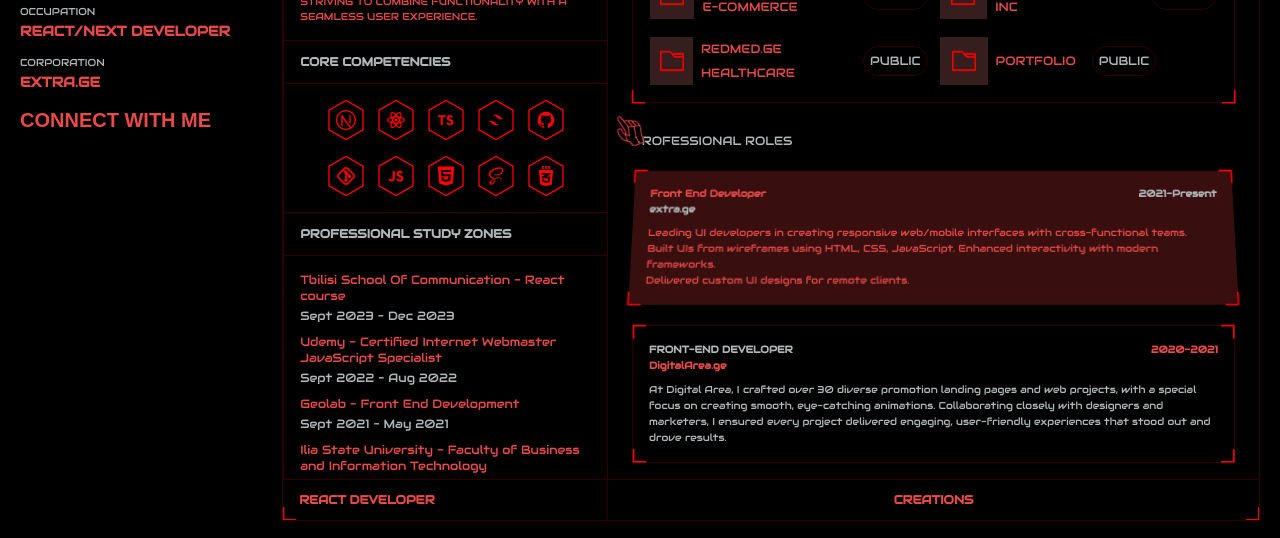
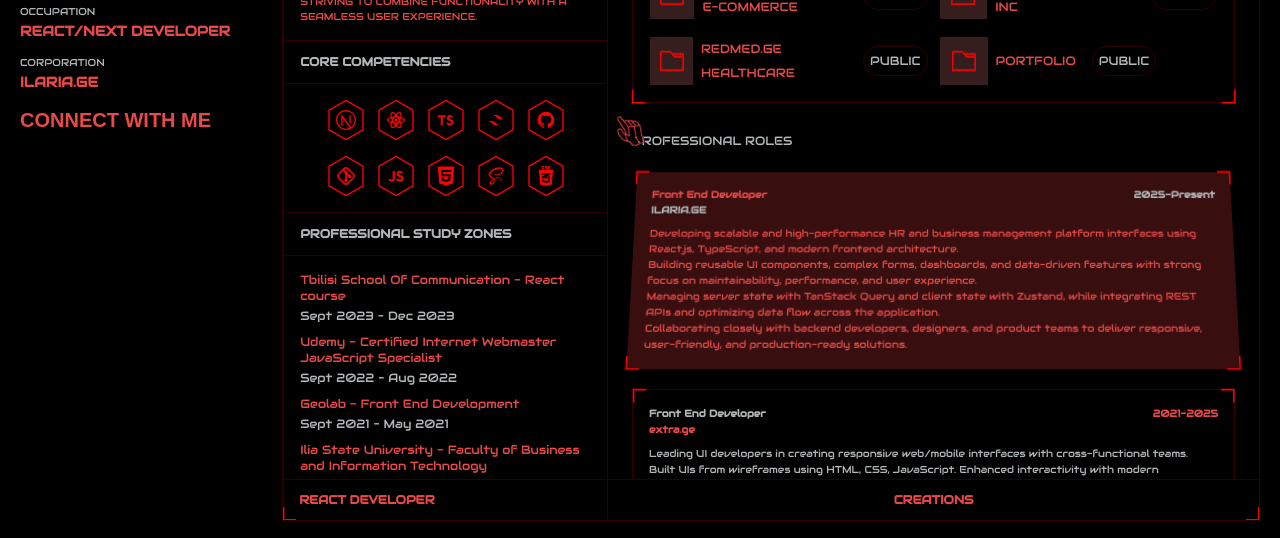
Before and after one commit to GGiunashvili/portfolio, a Next.js app: page / in a window 1280 px wide. Shown: the part 259-797 px from the top of the page. Built offline with nearby package versions, Linux system fonts and the light colour scheme; a web font is replaced by a local one.

Commit message:
profesional roles update

```diff
--- a/components/Education.tsx
+++ b/components/Education.tsx
@@ -7,8 +7,21 @@
     {
       id: "1",
       label: "Front End Developer",
+      value: "ILARIA.GE",
+      year: "2025-Present",
+      type: [
+        "Developing scalable and high-performance HR and business management platform interfaces using React.js, TypeScript, and modern frontend architecture.",
+        "Building reusable UI components, complex forms, dashboards, and data-driven features with strong focus on maintainability, performance, and user experience.",
+        "Managing server state with TanStack Query and client state with Zustand, while integrating REST APIs and optimizing data flow across the application.",
+        "Collaborating closely with backend developers, designers, and product teams to deliver responsive, user-friendly, and production-ready solutions.",
+      ],
+      link: "https://ilaria.ge",
+    },
+    {
+      id: "2",
+      label: "Front End Developer",
       value: "extra.ge",
-      year: "2021-Present",
+      year: "2021-2025",
       type: [
         "Leading UI developers in creating responsive web/mobile interfaces with cross-functional teams.",
         "Built UIs from wireframes using HTML, CSS, JavaScript. Enhanced interactivity with modern frameworks.",
@@ -17,7 +30,7 @@
       link: "https://extra.ge",
     },
     {
-      id: "2",
+      id: "3",
       label: "FRONT-END DEVELOPER",
       value: "DigitalArea.ge",
       year: "2020-2021",
@@ -27,7 +40,7 @@
       link: "https://digitalarea.ge",
     },
     {
-      id: "3",
+      id: "4",
       private: "private",
       label: "Front End Developer",
       value: "Freelancer.com",
@@ -35,7 +48,7 @@
       type: "During my time freelancing on Freelancer.com, I took on a few unique projects that really pushed me to expand my skills and adapt to different client needs. Each project had its own set of challenges, making the work both rewarding and educational.",
     },
     {
-      id: "4",
+      id: "5",
       private: "private",
       label: "Front End Developer",
       value: "Travel Guide app",
@@ -43,7 +56,7 @@
       type: "As a Front-End Developer Intern at Travel Guide App, I gained hands-on experience in web development, focusing on creating intuitive user interfaces. ",
     },
     {
-      id: "5",
+      id: "6",
       label: "Front End Developer",
       value: "Redmed.ge",
       year: "2019-2020",
--- a/components/Profile.tsx
+++ b/components/Profile.tsx
@@ -20,7 +20,7 @@
   const profileDetails = [
     { label: "NAME", value: "GIORGI GIUNASHVILI" },
     { label: "OCCUPATION", value: "REACT/NEXT DEVELOPER" },
-    { label: "CORPORATION", value: "EXTRA.GE" },
+    { label: "CORPORATION", value: "ILARIA.GE" },
   ];
 
   return (
```
